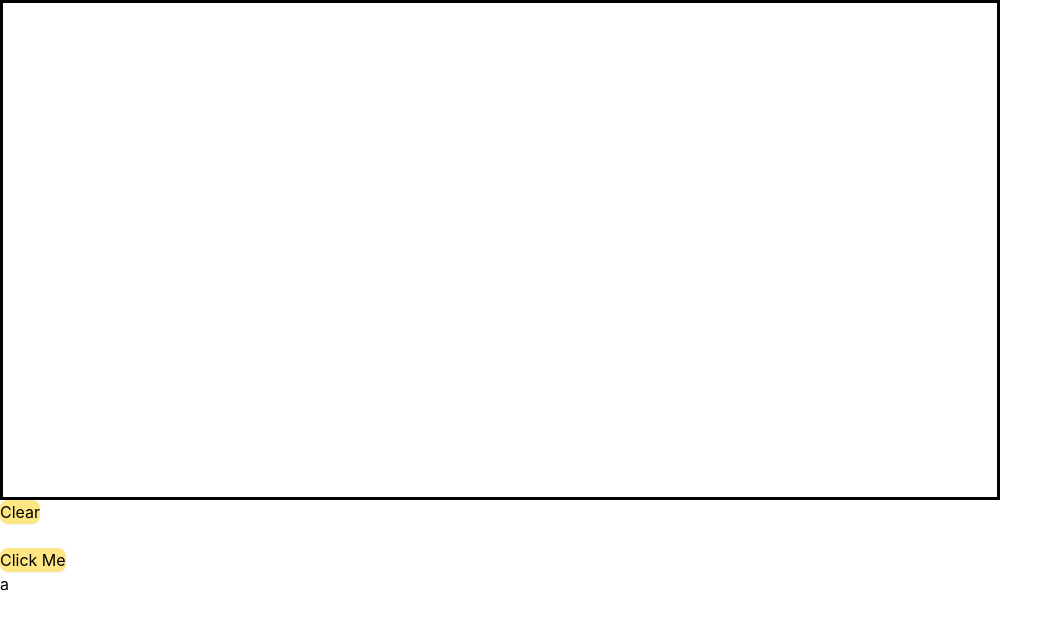
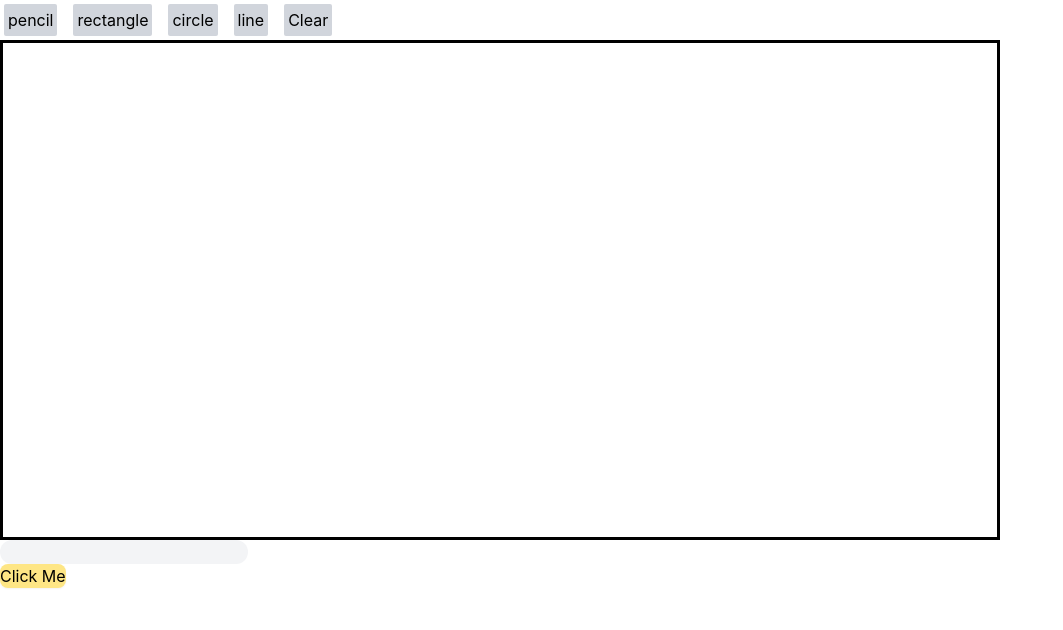
Before and after one commit to Chirag-OP/sketch-guess, a React (Vite) app in the folder client/: page / in a window 1280 px wide. Shown: the top 630 px of the page, without its empty margins (0-1063 px from the left). Built offline with nearby package versions, Linux system fonts and the light colour scheme; no server answers.

Commit message:
Added basic canvas drawing tools

```diff
--- a/client/src/App.jsx
+++ b/client/src/App.jsx
@@ -4,10 +4,12 @@ import './App.css'
 import { use } from 'react'
 
 function App() {
-  const [value, setValue] = useState('a')
+  const [value, setValue] = useState('')
   const [mess, setMess] = useState('');
   const socketRef = useRef(null);
-
+  const [tool,setTool] = useState('');
+  const xRef=useRef(null);
+  const yRef=useRef(null);
   const canvasRef=useRef(null);
   const ctxRef=useRef(null);
   const isDrawingRef=useRef(false);
@@ -53,15 +55,34 @@ function App() {
   }
   function startDrawing(e){
     const {offsetX, offsetY}=e.nativeEvent;
+    if(tool && tool!=='pencil' && tool!='line'){
+      xRef.current=offsetX
+      yRef.current=offsetY;
+      return;
+    }
     isDrawingRef.current=true;
     ctxRef.current.beginPath();
     ctxRef.current.moveTo(offsetX,offsetY);
   }
   function finishDrawing(e){
-    ctxRef.current.closePath();
+    const {offsetX, offsetY}=e.nativeEvent;
+    const x=xRef.current;
+    const y=yRef.current;
+    if(tool && tool==='rectangle') ctxRef.current.strokeRect(x,y,offsetX-x,offsetY-y);
+    else if(tool && tool==='circle'){
+      const radius=Math.sqrt((offsetX-x)**2+(offsetY-y)**2);
+      ctxRef.current.beginPath();
+      ctxRef.current.arc(x,y,radius,0,Math.PI*2,true);
+      ctxRef.current.stroke();
+    }
+    else if(tool && tool==='line'){
+      ctxRef.current.lineTo(offsetX,offsetY);
+      ctxRef.current.stroke();
+    }
     isDrawingRef.current=false;
   }
   function draw(e){
+    if(!tool || tool!=='pencil') return;
     if(!isDrawingRef.current) return;
     const {offsetX, offsetY}=e.nativeEvent;
     ctxRef.current.lineTo(offsetX,offsetY);
@@ -72,15 +93,21 @@ function App() {
   }
   return (
     <>
-      <section>
-        <div>
+    <div>
+      <div className='flex gap-2'>
+        <button className='bg-gray-300 rounded-xs p-1 m-1 hover:-translate-x-0.5 hover:-translate-y-0.5 transition-all duration-300' onClick={()=>{setTool('pencil')}}>pencil</button>
+        <button className='bg-gray-300 rounded-xs p-1 m-1 hover:-translate-x-0.5 hover:-translate-y-0.5 transition-all duration-300' onClick={()=>{setTool('rectangle')}}>rectangle</button>
+        <button className='bg-gray-300 rounded-xs p-1 m-1 hover:-translate-x-0.5 hover:-translate-y-0.5 transition-all duration-300' onClick={()=>{setTool('circle')}}>circle</button>
+        <button className='bg-gray-300 rounded-xs p-1 m-1 hover:-translate-x-0.5 hover:-translate-y-0.5 transition-all duration-300' onClick={()=>{setTool('line')}}>line</button>
+        <button onClick={clearDrawing} className='bg-gray-300 rounded-xs p-1 m-1 hover:-translate-x-0.5 hover:-translate-y-0.5 transition-all duration-300'> Clear </button>
+      </div>
+        <div className='flex'>
           <canvas onMouseDown={startDrawing} onMouseUp={finishDrawing} onMouseMove={draw} ref={canvasRef}></canvas>
-          <button onClick={clearDrawing} className='bg-amber-200 rounded-lg shadow-xs hover:translate-x-0.5 hover:translate-y-0.5 transition-all duration-300'> Clear </button>
-          <div><input type="text" onChange={handleChange} value={mess}/></div>
-          <div><button onClick={handleClick} className='bg-amber-200 rounded-lg shadow-xs hover:translate-x-0.5 hover:translate-y-0.5 transition-all duration-300'>Click Me</button></div>
+        </div>
+          <div><input type="text" onChange={handleChange} value={mess} className='bg-gray-100 rounded-xl'/></div>
+          <div><button onClick={handleClick} className='bg-amber-200 rounded-lg shadow-xs hover:-translate-x-0.5 hover:-translate-y-0.5 transition-all duration-300'>Click Me</button></div>
           <div>{value}</div>
-        </div>
-      </section>
+    </div>
     </>
   )
 }
```
